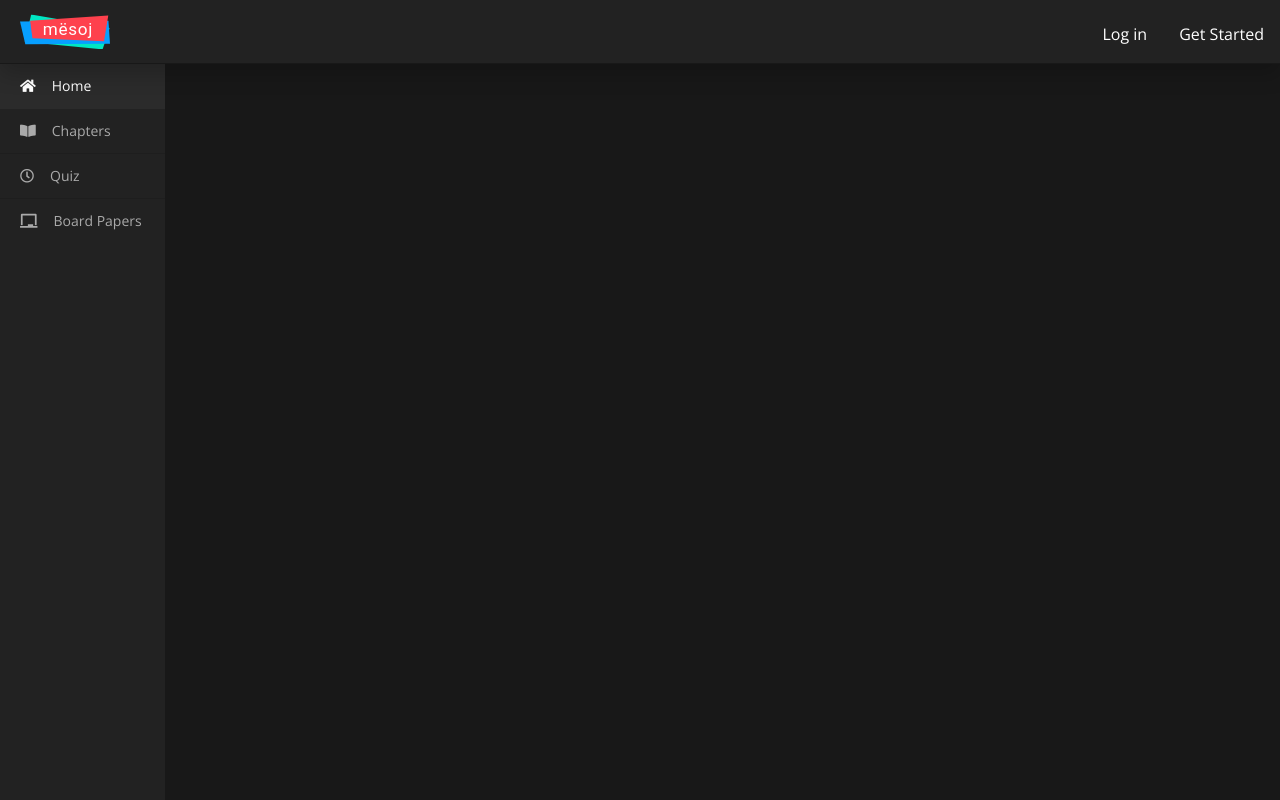
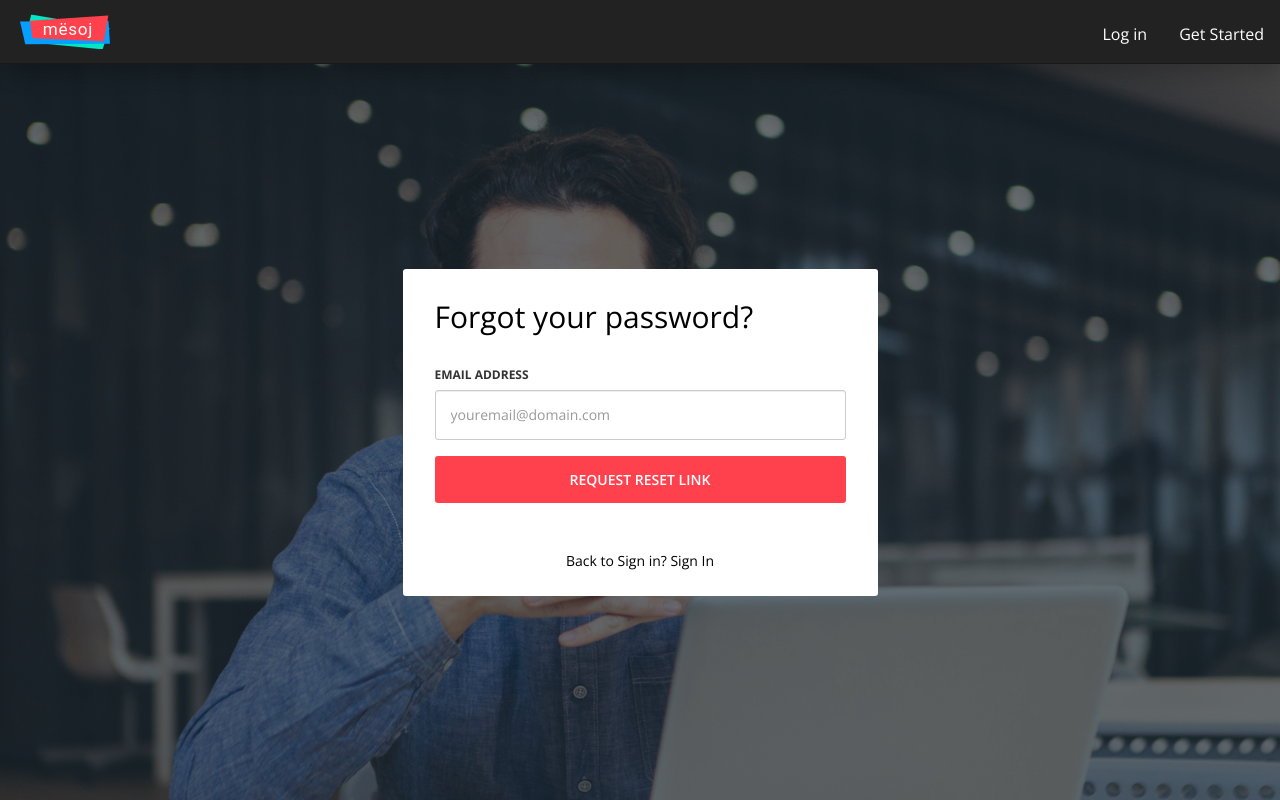
Before and after one commit to ylokesh/mesoj-react-app, a React (Create React App) app: page /forgot in a window 1280 px wide. Built offline with nearby package versions, Linux system fonts and the light colour scheme.

Commit message:
Presentation component component optimization

```diff
--- a/src/App.js
+++ b/src/App.js
@@ -21,6 +21,10 @@ const asyncLogin = asyncComponent(() => {
 
 const asyncSignup = asyncComponent(() => {
 	return import('./components/organisms/SignUp');
+});
+
+const asyncForgotPassword = asyncComponent(() => {
+	return import('./components/organisms/ForgotPassword');
 });
 
 const asyncDashboard = asyncComponent(() => {
@@ -78,6 +82,7 @@ class App extends Component {
 							<Route exact path='/' component={Landing} />
 							<Route exact path='/signup' component={asyncSignup} />
 							<Route exact path='/login' component={asyncLogin} />
+							<Route exact path='/forgot' component={asyncForgotPassword} />
 							<div className='ms-app--main'>
 								<Sidebar />
 								<Switch>
--- a/src/components/molecules/Navbar.js
+++ b/src/components/molecules/Navbar.js
@@ -22,7 +22,7 @@ class Navbar extends Component {
 			<div className='ms-breadcrumb'>
 				<h2 className='heading-quinary color-light-base'>
 					<img className='mr-1' src={dashboardIcon} alt='Dashboard' />
-					<span>{pageHeading ? pageHeading: 'Dashboard'}</span>
+					<span>{pageHeading ? pageHeading : 'Dashboard'}</span>
 				</h2>
 			</div>
 		);
@@ -50,13 +50,13 @@ class Navbar extends Component {
 				<a href='/#' className='ms-nav--link'>
 					<span className='far fa-bell d-block' />
 				</a>
-				<a href='/#' className='ms-nav--link'>
+				<div className='ms-nav--link'>
 					<span className='d-block w-100 txt-tertiary'>
 						{user.name}
 						<br />
 						{user.email}
 					</span>
-				</a>
+				</div>
 			</div>
 		);
 
@@ -94,7 +94,7 @@ Navbar.propTypes = {
 
 const mapStateToProps = state => ({
 	auth: state.auth,
-	pageHeading: state.commonSection.pageHeading,
+	pageHeading: state.commonSection.pageHeading
 });
 
 export default connect(
--- a/src/components/organisms/ForgotPassword.js
+++ b/src/components/organisms/ForgotPassword.js
@@ -3,13 +3,11 @@ import Button from '../atoms/Button';
 import Link from '../atoms/Link';
 
 export default class ForgotPassword extends Component {
-	constructor(props) {
-		super();
-		document.getElementById('body').classList = 'theme--light';
-	}
 	render() {
 		return (
-			<div className='col-12 d-flex align-items-center justify-content-center'>
+			<div className='page-forgotpassword col-12'>
+				<div className='page-landing--content'>
+					<div className='d-flex justify-content-center align-items-center'>
 						<div className='uxt-panel uxt-form--forgotPassword'>
 							<h2 className='heading-secondary mb-4'>Forgot your password?</h2>
 							<form className='uxt-form' method='POST' action='/dashboard'>
@@ -32,8 +30,10 @@ export default class ForgotPassword extends Component {
 							</form>
 							<div className='text-center'>
 								<p className='txt-secondary m-0'>
-							Back to Sign in? <Link text='Sign In' cssClass='txt-secondary' href='/#' />
+									Back to Sign in? <Link text='Sign In' cssClass='txt-secondary' href='/login' />
 								</p>
+							</div>
+						</div>
 					</div>
 				</div>
 			</div>
--- a/src/components/organisms/Login.js
+++ b/src/components/organisms/Login.js
@@ -102,7 +102,7 @@ export class Login extends Component {
 								</div>
 							</form>
 							<div className='uxt-forgetPassword text-center mb-3'>
-								<Link className='txt-secondary' to='/forgotpassword'>
+								<Link className='txt-secondary' to='/forgot'>
 									Forgot Password?
 								</Link>
 							</div>
--- a/src/components/organisms/Section.js
+++ b/src/components/organisms/Section.js
@@ -1,6 +1,6 @@
 import React from 'react';
 
-export default function Section({title, description, dataTiles}) {
+const Section = ({title, description, dataTiles}) => {
 	return (
 		<div className='mt-5'>
 			<h3 className='heading-tertiary text-white mb-3'>
@@ -11,8 +11,10 @@ export default function Section({title, description, dataTiles}) {
 			{populateDataTiles(dataTiles)}
 		</div>
 	);
-}
+};
 
 const populateDataTiles = dataTiles => {
 	//..
 };
+
+export default Section;
--- a/src/components/organisms/Sidebar.js
+++ b/src/components/organisms/Sidebar.js
@@ -1,6 +1,6 @@
 import React from 'react';
 
-export default function Sidebar() {
+const Sidebar = () => {
 	return (
 		<div className='ms-sidebar'>
 			<div className='vh-100 bg-brand-quinary'>
@@ -11,18 +11,20 @@ export default function Sidebar() {
 					</a>
 					<a href='/#' className='list-group-item list-group-item-action'>
 						<span className='fa fa-book-open mr-3' />
-						Chapters
+						Learn
+					</a>
+					<a href='/boardPapers' className='list-group-item list-group-item-action'>
+						<span className='fas fa-chalkboard mr-3' />
+						Papers
 					</a>
 					<a href='/quizzes' className='list-group-item list-group-item-action'>
 						<span className='far fa-clock mr-3' />
 						Quiz
 					</a>
-					<a href='/boardPapers' className='list-group-item list-group-item-action'>
-						<span className='fas fa-chalkboard mr-3' />
-						Board Papers
-					</a>
 				</div>
 			</div>
 		</div>
 	);
-}
+};
+
+export default Sidebar;
--- a/src/components/organisms/SignUp.js
+++ b/src/components/organisms/SignUp.js
@@ -111,14 +111,15 @@ class SignUp extends Component {
 								<span>or</span>
 							</div>
 							<div className='text-center'>
-								<Button
+								{/* TODO: Google & Facebook based signup with Passport JS */}
+								{/* <Button
 									cssClass='text-left button-social--facebook mb-3'
 									onClick=''
 									type='button'
 									value='Sign up with Facebook'
 									block
 								/>
-								<Button cssClass='text-left button-social--google mb-4' onClick='' type='button' value='Sign up with Google' block />
+								<Button cssClass='text-left button-social--google mb-4' onClick='' type='button' value='Sign up with Google' block /> */}
 								<p className='txt-secondary m-0'>
 									Already have an account?{' '}
 									<Link className='txt-secondary' to='/login'>
--- a/src/components/page/Dashboard.js
+++ b/src/components/page/Dashboard.js
@@ -105,7 +105,7 @@ class Dashboard extends Component {
 								<div className='card-image overflow-hidden'>
 									<img className='img-fluid' src={boardpaper} alt='' />
 									<span className='card-cover d-block' />
-									<span className='card-icon color-brand-base mb-3 mt-3 heading-secondary'>Board Papers</span>
+									<span className='card-icon color-brand-base mb-3 mt-3 heading-secondary'>Papers</span>
 								</div>
 								<span className='d-block txt-tertiary mb-2 color-dark-septnary'>
 									Do practice with previous years board papers to prepare well for exams.
@@ -133,7 +133,8 @@ class Dashboard extends Component {
 							</div>
 						</div>
 					</div>
-					<div className='col-xs-12 col-sm-6 col-md-6 col-lg-3'>
+					{/* TODO: Implement Premium User Access */}
+					{/* <div className='col-xs-12 col-sm-6 col-md-6 col-lg-3'>
 						<div className='card mb-4 shadow-sm'>
 							<div className='card-body p-2' href='/#'>
 								<div className='card-image overflow-hidden'>
@@ -149,14 +150,15 @@ class Dashboard extends Component {
 								</Link>
 							</div>
 						</div>
-					</div>
+					</div> */}
 				</div>
 				<Section
 					title='Recent Activities'
 					description='A handy log of all your chapters covered, quiz, recent bookmarks will populate here.'
 					dataTiles={[]}
 				/>
-				<Section title='Topics Covered' description='Keep track of all the topics you have started studying!' dataTiles={[]} />
+				<Section title='Learn Insights' description='Keep track of all the topics you have finished or started studying!' dataTiles={[]} />
+				<Section title='Quiz Insights' description='Keep track of all the quizzes you have attempted!' dataTiles={[]} />
 			</div>
 		);
 
--- a/src/components/page/report/list.js
+++ b/src/components/page/report/list.js
@@ -28,6 +28,7 @@ class QuizList extends Component {
 	}
 	renderQuiz() {
 		let {quizList} = this.props;
+		debugger;
 		if (quizList.length !== 0) {
 			return quizList.map((item, idx) => {
 				return (
@@ -60,7 +61,7 @@ class QuizList extends Component {
 
 const mapStateToProps = (state, ownProps) => ({
 	quizData: state,
-	quizList: state.quizList
+	quizList: state.quizList.quizList
 });
 
 const mapDispatchToProps = dispatch => ({
--- a/src/sass/pages/_home.scss
+++ b/src/sass/pages/_home.scss
@@ -97,7 +97,8 @@
 .page-landing,
 .page-login,
 .page-signup,
-.page-error {
+.page-error,
+.page-forgotpassword {
     position: relative;
 
     &--content {
--- a/src/utils/axios.js
+++ b/src/utils/axios.js
@@ -3,7 +3,7 @@
 const axios = require('axios');
 
 const client = axios.create({
-	baseURL: 'https://mesoj-services.azurewebsites.net'
+	baseURL: process.env.NODE_ENV === 'production' ? process.env.AXIOS_BASE_URL : 'http://localhost:9000'
 });
 
 module.exports = client;
```
Also changed, not shown: 2 other files (tests, documents, lock files or other folders). Lines whose indentation alone changed are shown as unchanged.
